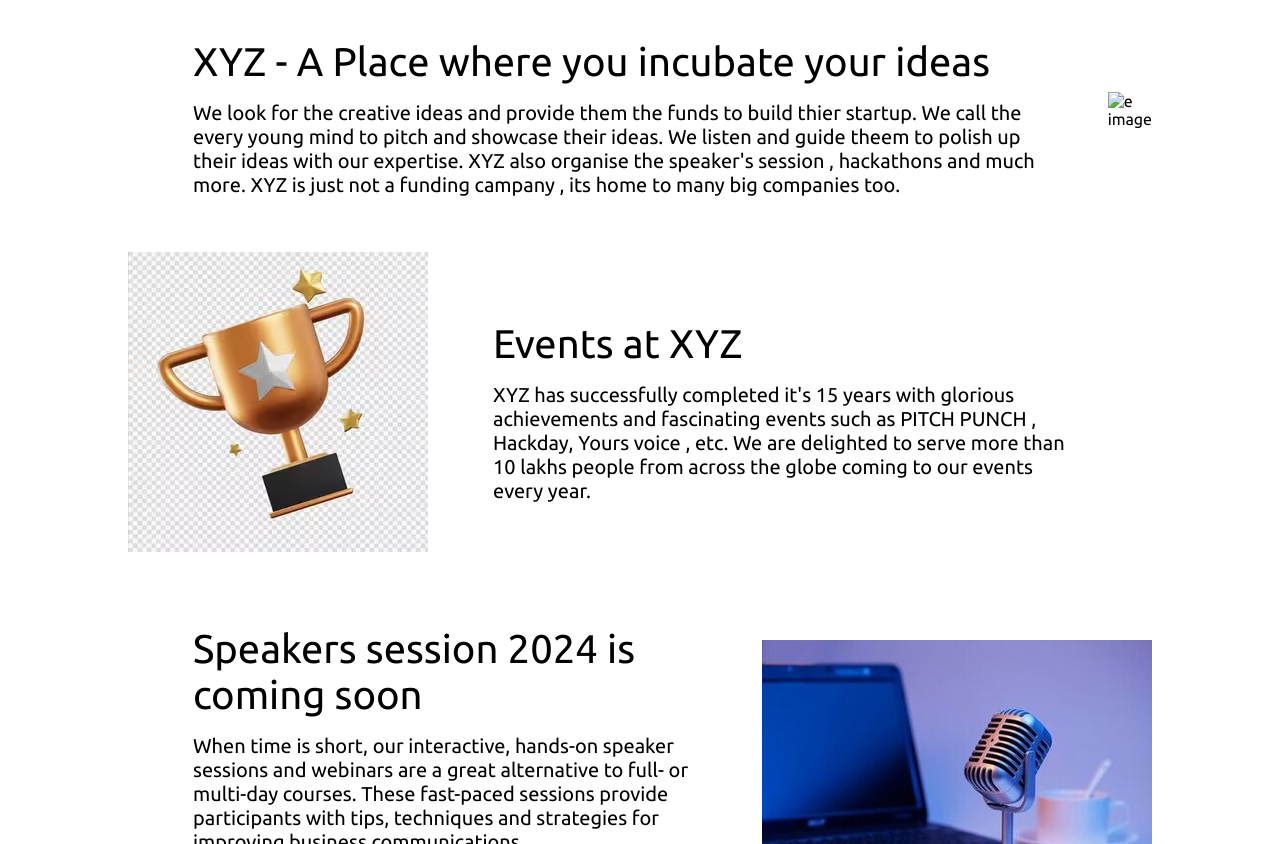
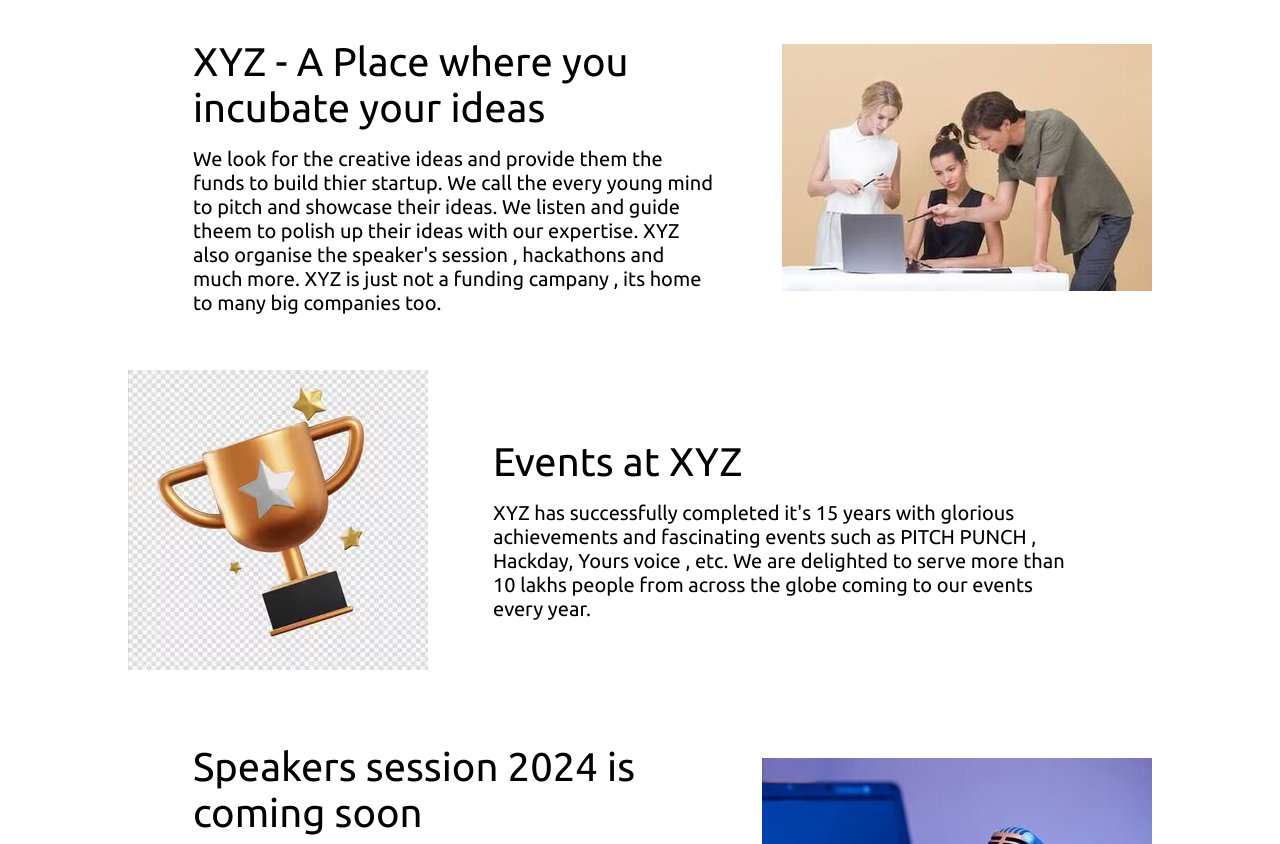
Before and after one commit to TARUNS04/website-xyz, a plain HTML site: page index.html in a window 1280 px wide. Shown: the part 874-1718 px from the top of the page. Drawn offline with Linux system fonts and the light colour scheme.

Commit message:
Update index.html

```diff
--- a/index.html
+++ b/index.html
@@ -52,7 +52,7 @@
             XYZ also organise the speaker's session , hackathons and much more. XYZ is just not a funding campany , its home to many big companies too.</p>
         </div>
             <din class="thumbnail">
-                <img src="img2.jpg" alt="e image" class="imgFluid">
+                <img src="img22.jpg" alt="e image" class="imgFluid">
             </din>
 
     </section>
```
